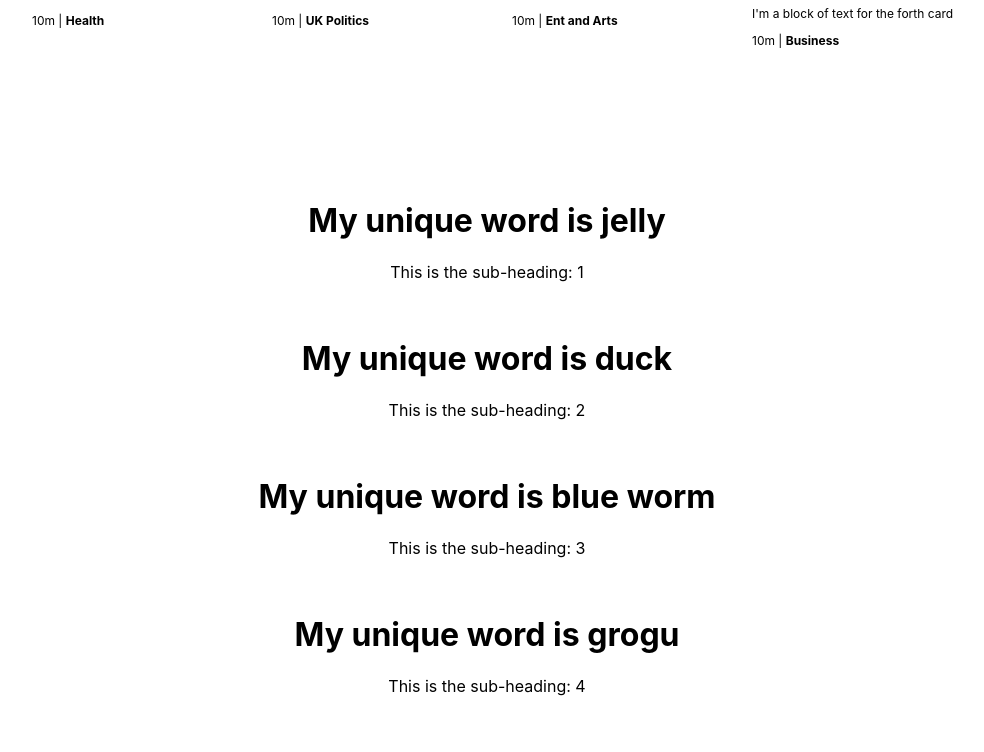
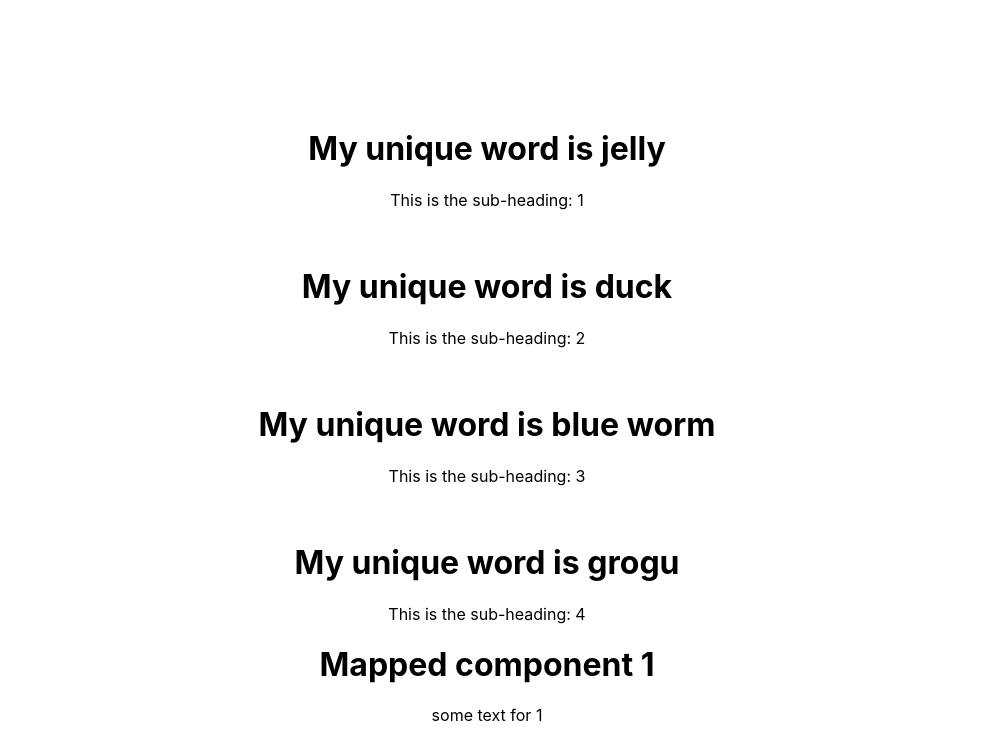
Before and after one commit to JMCromp/M48-React-Intro, a React (Create React App) app: page / in a window 1280 px wide. Shown: the part 2031-2783 px from the top of the page, without its empty margins (153-1137 px from the left). Before the commit the page ends 2743 px from the top, so only its background shows below. Built offline with nearby package versions, Linux system fonts and the light colour scheme; the HTML template or start-up script is replaced by a standard one.

Commit message:
Added component mapping

```diff
--- a/src/App.js
+++ b/src/App.js
@@ -6,6 +6,7 @@ import Bbc from './components/Bbc';
 import Statetest from './components/Statetest';
 import Clicker from './components/Clicker';
 import Mapexample from './components/Mapexample';
+import Componentmapping from './components/Componentmapping';
 import { useState } from 'react';
 
 function App() {
@@ -13,6 +14,14 @@ function App() {
   const [testState, setTestState] = useState();
   const [clicker, setClicker] = useState(0);
   const [showClicker, setShowClicker] = useState(false);
+  const [mappingExample, setMappingExample] = useState(
+    [
+      {title: "Mapped component 1", text: "some text for 1"},
+      {title: "Mapped component 2", text: "some text for 2"},
+      {title: "Mapped component 3", text: "some text for 3"},
+      {title: "Mapped component 4", text: "some text for 4"}
+    ]
+  );
 
   const changeSomething = () => {
     setExample("Not Jordan");
@@ -28,7 +37,6 @@ function App() {
 
   return (
     <div className="App">
-      <Mapexample />
       <button onClick={displayClicker}>Clicker</button>
 
       {/* { bool ? ifTrueDoThis : ifFalseDoThis } */}
@@ -44,6 +52,12 @@ function App() {
       <Person word="duck" sub="2" image="" />
       <Person word="blue worm" sub="3" image="" />
       <Person word="grogu" sub="4" image="" />
+
+      {/* Example of component mapping, imagine that in use for the BBC cards */}
+      {mappingExample.map((value) => {
+        return <Componentmapping title={value.title} text={value.text}/>
+      })}
+      <Mapexample />
     </div>
   );
 }
--- /dev/null
+++ b/src/components/Componentmapping.js
@@ -0,0 +1,11 @@
+const Componentmapping = (props) => {
+
+    return (
+        <div>
+            <h1>{props.title}</h1>
+            <p>{props.text}</p>
+        </div>
+    );
+}
+
+export default Componentmapping;
```
